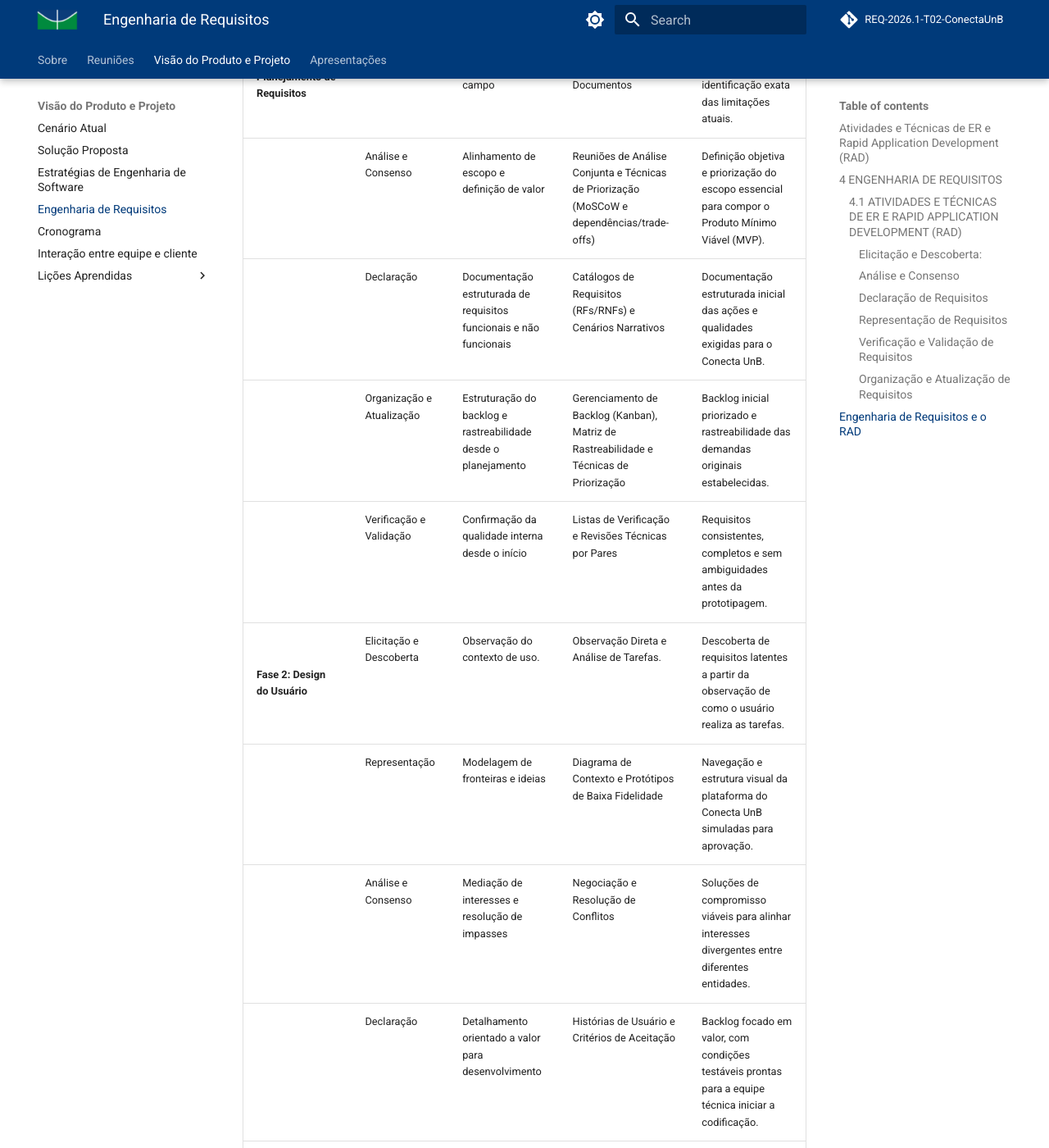
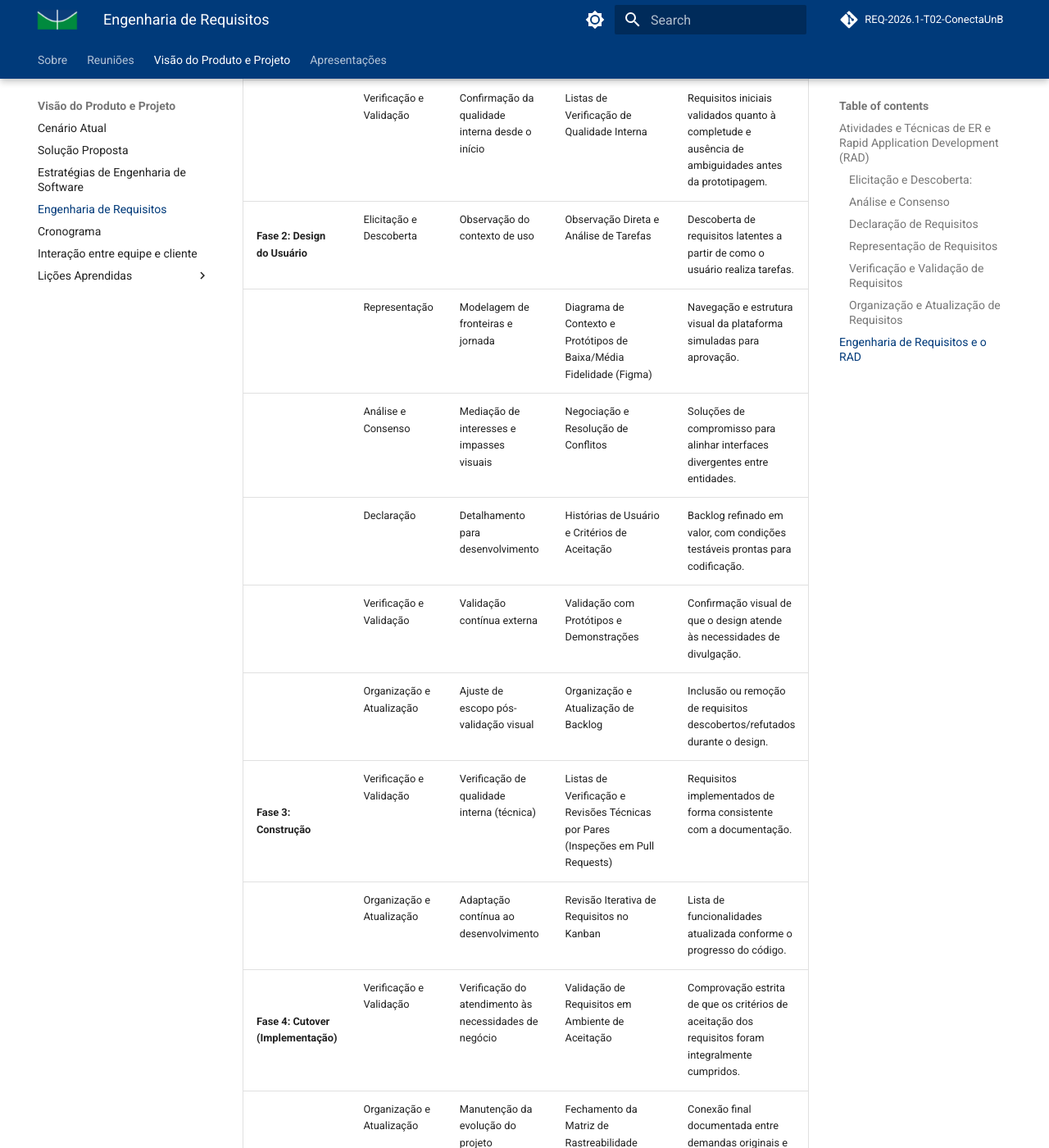
Before and after one commit to mdsreq-fga-unb/REQ-2026.1-T02-ConectaUnB, an MkDocs documentation site: the page built from docs/visaoDeProdutoProjeto/engenhariaDeRequisitos.md, in a window 1280 px wide and 1400 px high, scrolled down 4329 px. Shown: the whole window at 82% size. Built offline with MkDocs 1.6.1 and Material for MkDocs 9.7.7, drawn with Linux system fonts in a browser that asks for light colours; comment, search, counter and statistics services are not loaded; some of the changed text lies outside the part shown.

Commit message:
docs: revisão do Tópico 4

```diff
--- a/docs/visaoDeProdutoProjeto/engenhariaDeRequisitos.md
+++ b/docs/visaoDeProdutoProjeto/engenhariaDeRequisitos.md
@@ -2,55 +2,48 @@
 
 ## Atividades e Técnicas de ER e Rapid Application Development (RAD)
 
-## 4 ENGENHARIA DE REQUISITOS
+### Elicitação e Descoberta:
+As atividades de elicitação e descoberta buscam compreender o problema real dos stakeholders, coletando informações diretamente da fonte. No contexto do ConectaUnB, três técnicas principais foram adotadas:
 
-### 4.1 ATIVIDADES E TÉCNICAS DE ER E RAPID APPLICATION DEVELOPMENT (RAD)
+- **Entrevistas e conversas informais**: Reuniões e encontros com os stakeholders, como os discentes, docentes (Prof. Paula Meyer) e representantes de equipes de competição, empresas juniores e atléticas. O objetivo é entender a frustração de cada grupo com a atual fragmentação de informações, buscando entender de quem publicará e quem consumirá as oportunidades.
+- **Análise de Documentos e Sistemas Existentes**: Consultaremos as soluções utilizadas atualmente pela comunidade da UnB, como o site do Decanato de Extensão, murais físicos, SIGAA e perfis de Instagram. Essa análise servirá como base para descobrir as limitações exatas e a grande fragmentação das informações que a nova plataforma Conecta UnB precisará superar.
+- **Observação Direta e Análise de Tarefas**: Durante a fase de design do usuário, realizaremos a observação do contexto real de uso por parte das entidades e discentes. O objetivo dessa técnica é extrair necessidades implícitas e descobrir "requisitos latentes" a partir da observação de como os usuários realizam suas tarefas cotidianamente, focando em suas frustrações e no trabalho real, sem a utilização de protótipos nesse momento inicial de descoberta.
 
-#### Elicitação e Descoberta:
-As atividades de elicitação e descoberta buscam compreender o problema real dos stakeholders, coletando informações diretamente da fonte. No contexto do ConectaUnB, duas técnicas principais foram adotadas:
-
-* **Entrevistas e conversas informais**: Reuniões e encontros com os stakeholders, como os discentes, docentes (Prof. Paula Meyer) e representantes de equipes de competição, empresas juniores e atléticas. O objetivo é entender a frustração de cada grupo com a atual fragmentação de informações, buscando entender de quem publicará e quem consumirá as oportunidades.
-* **Análise de Documentos e Sistemas Existentes**: Consultaremos as soluções utilizadas atualmente pela comunidade da UnB, como o site do Decanato de Extensão, murais físicos, SIGAA e perfis de Instagram. Essa análise servirá como base para descobrir as limitações exatas e a grande fragmentação das informações que a nova plataforma Conecta UnB precisará superar.
-* **Observação Direta e Análise de Tarefas**: Durante a fase de design do usuário, realizaremos a observação do contexto real de uso por parte das entidades e discentes. O objetivo dessa técnica é extrair necessidades implícitas e descobrir "requisitos latentes" a partir da observação de como os usuários realizam suas tarefas cotidianamente, focando em suas frustrações e no trabalho real, sem a utilização de protótipos nesse momento inicial de descoberta.
-
-#### Análise e Consenso
+### Análise e Consenso
 Com os dados brutos coletados na etapa anterior, a equipe realiza atividades para alinhar entendimentos, resolver ambiguidades e priorizar o que será desenvolvido.
 
-* **Reuniões de Análise Conjunta**: Realizaremos sessões colaborativas reunindo a equipe e os representantes para resolver ambiguidades nos requisitos brutos, construindo um entendimento compartilhado sobre como centralizar as informações atualmente fragmentadas.
-* **Negociação**: Como o Conecta UnB atende a públicos com diferentes características (por exemplo, as necessidades de uma Empresa Júnior versus as de um Projeto de Extensão), buscaremos estabelecer soluções de compromisso para mediar interesses e prioridades divergentes.
-* **Técnicas de Priorização (MoSCoW e Índice de Prioridade)**: Tendo o processo RAD sido adotado pelo grupo, precisaremos focar em entregas rápidas e de alto valor. Utilizaremos o MoSCoW e a Matriz de Valor de Negócio — Esforço Técnico (Índice de Prioridade) para classificar os requisitos levantados e decidir coletivamente o que é essencial para compor o escopo do nosso MVP.
-* **Resolução de Conflitos**: Caso ocorram impasses durante as reuniões de alinhamento que não possam ser resolvidos apenas com diálogo, aplicaremos estratégias formais de resolução. Essa ação assegurará que as decisões sejam tomadas de forma transparente, evitando a paralisação do projeto.
+- **Reuniões de Análise Conjunta**: Realizaremos sessões colaborativas reunindo a equipe e os representantes para resolver ambiguidades nos requisitos brutos, construindo um entendimento compartilhado sobre como centralizar as informações atualmente fragmentadas.
+- **Negociação**: Como o Conecta UnB atende a públicos com diferentes características (por exemplo, as necessidades de uma Empresa Júnior versus as de um Projeto de Extensão), buscaremos estabelecer soluções de compromisso para mediar interesses e prioridades divergentes.
+- **Técnicas de Priorização (MoSCoW e Índice de Prioridade)**: Tendo o processo RAD sido adotado pelo grupo, precisaremos focar em entregas rápidas e de alto valor. Utilizaremos o MoSCoW e a Matriz de Valor de Negócio — Esforço Técnico (Índice de Prioridade) para classificar os requisitos levantados e decidir coletivamente o que é essencial para compor o escopo do nosso MVP.
+- **Resolução de Conflitos**: Caso ocorram impasses durante as reuniões de alinhamento que não possam ser resolvidos apenas com diálogo, aplicaremos estratégias formais de resolução. Essa ação assegurará que as decisões sejam tomadas de forma transparente, evitando a paralisação do projeto.
 
-#### Declaração de Requisitos
+### Declaração de Requisitos
 A declaração de requisitos formaliza o entendimento obtido durante o levantamento, tornando os requisitos claros, verificáveis e rastreáveis ao longo do desenvolvimento.
 
-* **Histórias de Usuário**: Sendo a principal técnica orientada a valor e experiência, elas serão utilizadas para compor o Backlog do Produto do Conecta UnB. As Histórias de Usuário descreverão as funcionalidades da plataforma a partir da perspectiva dos diferentes perfis de clientes, garantindo que as entregas iterativas do processo RAD sejam focadas no benefício real para a comunidade acadêmica.
-* **Catálogos de Requisitos (Listas de RFs e RNFs)**: Utilizaremos listas estruturadas para documentar formalmente os requisitos do sistema. Os Requisitos Funcionais descreverão as ações precisas da plataforma, enquanto os Requisitos Não Funcionais serão declarados e classificados utilizando o modelo URPS+, garantindo que atributos de qualidade como usabilidade, desempenho e suportabilidade fiquem perfeitamente claros para o desenvolvimento.
-* **Critérios de Aceitação**: Para garantir a verificabilidade das Histórias de Usuário e reduzir ambiguidades, definiremos condições objetivas e testáveis que a plataforma precisará atender para que uma funcionalidade seja aprovada. Essa técnica de declaração estruturada orientará a equipe técnica sobre o comportamento exato esperado de cada entrega iterativa.
-* **Cenários Narrativos**: Utilizaremos histórias concretas de uso para explorar o contexto dos diferentes perfis (como um aluno buscando um projeto ou uma Atlética divulgando um evento). Essa técnica narrativa ajudará a construir empatia e alinhar o entendimento com stakeholders não técnicos nas fases iniciais de descoberta do RAD.
+- **Histórias de Usuário**: Sendo a principal técnica orientada a valor e experiência, elas serão utilizadas para compor o Backlog do Produto do Conecta UnB. As Histórias de Usuário descreverão as funcionalidades da plataforma a partir da perspectiva dos diferentes perfis de clientes, garantindo que as entregas iterativas do processo RAD sejam focadas no benefício real para a comunidade acadêmica.
+- **Catálogos de Requisitos (Listas de RFs e RNFs)**: Utilizaremos listas estruturadas para documentar formalmente os requisitos do sistema. Os Requisitos Funcionais descreverão as ações precisas da plataforma, enquanto os Requisitos Não Funcionais serão declarados e classificados utilizando o modelo URPS+, garantindo que atributos de qualidade como usabilidade, desempenho e suportabilidade fiquem perfeitamente claros para o desenvolvimento.
+- **Critérios de Aceitação**: Para garantir a verificabilidade das Histórias de Usuário e reduzir ambiguidades, definiremos condições objetivas e testáveis que a plataforma precisará atender para que uma funcionalidade seja aprovada. Essa técnica de declaração estruturada orientará a equipe técnica sobre o comportamento exato esperado de cada entrega iterativa.
 
-#### Representação de Requisitos
+### Representação de Requisitos
 A representação dá forma visual e sistêmica aos requisitos já levantados, servindo de base para a comunicação com stakeholders e para o desenvolvimento.
 
-* **Sketches e Storyboards (Representações Livres)**: Criaremos esboços visuais manuais e narrativas em quadros para visualizar rapidamente as ideias e a jornada dos alunos e entidades ao interagirem com a plataforma. Isso facilitará as discussões iniciais e a exploração visual nas reuniões de alinhamento, provocando feedbacks rápidos sem a necessidade de formalismo excessivo.
-* **Protótipos de Baixa Fidelidade (Representações Semiestruturadas)**: Como a Prototipagem é o coração do processo RAD, utilizaremos protótipos simples para dar forma visual aos requisitos já levantados. Diferente da fase de elicitação, aqui o objetivo é estruturar visualmente e simular a navegação do Conecta UnB. Isso nos permitirá validar os fluxos de divulgação de editais e inscrição junto aos representantes (como a Prof. Paula Meyer), confirmando o entendimento da interface antes da codificação formal.
-* **Diagrama de Contexto (Representação Sistêmica)**: Desenvolveremos diagramas de contexto para definir claramente as fronteiras do Conecta UnB. Isso nos ajudará a visualizar como a nova plataforma se posiciona no ambiente universitário e quais serão suas trocas de informação com os atores externos (discentes, docentes, entidades) e possíveis limitações em relação a sistemas oficiais já existentes.
+- **Protótipos de Baixa/Média Fidelidade (Representações Semiestruturadas)**: Como a Prototipagem é o coração do processo RAD, utilizaremos protótipos simples para dar forma visual aos requisitos já levantados. Diferente da fase de elicitação, aqui o objetivo é estruturar visualmente e simular a navegação do Conecta UnB. Isso nos permitirá validar os fluxos de divulgação de editais e inscrição junto aos representantes (como a Prof. Paula Meyer), confirmando o entendimento da interface antes da codificação formal.
+- **Diagrama de Contexto (Representação Sistêmica)**: Desenvolveremos diagramas de contexto para definir claramente as fronteiras do Conecta UnB. Isso nos ajudará a visualizar como a nova plataforma se posiciona no ambiente universitário e quais serão suas trocas de informação com os atores externos (discentes, docentes, entidades) e possíveis limitações em relação a sistemas oficiais já existentes.
 
-#### Verificação e Validação de Requisitos
+### Verificação e Validação de Requisitos
 As atividades de Verificação e Validação garantem tanto a qualidade interna quanto a qualidade externa. Elas permeiam todas as fases do RAD.
 
-* **Validação com Protótipos e Demonstrações**: Como o processo RAD é fortemente orientado ao feedback contínuo, utilizaremos a apresentação de protótipos interativos e incrementos do sistema em reuniões com os stakeholders. O objetivo é garantir a qualidade externa, confirmando visualmente com o cliente se estamos "construindo o requisito correto" e se ele atende às reais necessidades de divulgação da comunidade acadêmica.
-* **Listas de Verificação**: Para assegurar a qualidade interna dos requisitos antes de passarem para a codificação, a equipe de desenvolvimento aplicará listas de verificação estruturadas. O propósito é responder à pergunta "estamos realizando o requisito da maneira correta?", avaliando se as histórias de usuário e os catálogos estão consistentes, completos, testáveis e sem ambiguidades.
-* **Testes de Aceitação do Usuário**: Para garantir que as funcionalidades implementadas cumprem as expectativas, os representantes dos usuários validarão o produto confrontando-o com os critérios de aceitação previamente definidos. Essa técnica comprova que o comportamento do Conecta UnB respeita as regras de negócio e as demandas específicas de entidades como EJs e Atléticas.
-* **Revisões Técnicas por Pares (Inspeções)**: A equipe técnica realizará revisões conjuntas dos artefatos de requisitos produzidos para verificar sua conformidade técnica. Essa prática de verificação busca identificar precocemente inconsistências, lacunas ou falhas nos Requisitos Funcionais e Não Funcionais antes que se tornem problemas na fase de desenvolvimento.
-* **Revisão Iterativa de Requisitos**: Sendo o projeto fortemente baseado em feedback rápido, aplicaremos revisões e atualizações contínuas ao conjunto de requisitos documentados. Temos o objetivo de manter a organização dos requisitos sempre em seu estado mais atual, refletindo imediatamente as mudanças, aprendizados e os novos consensos emergentes entre a equipe e os stakeholders.
+- **Validação com Protótipos e Demonstrações**: Como o processo RAD é fortemente orientado ao feedback contínuo, utilizaremos a apresentação de protótipos interativos e incrementos do sistema em reuniões com os stakeholders. O objetivo é garantir a qualidade externa, confirmando visualmente com o cliente se estamos "construindo o requisito correto" e se ele atende às reais necessidades de divulgação da comunidade acadêmica.
+- **Listas de Verificação**: Para assegurar a qualidade interna dos requisitos antes de passarem para a codificação, a equipe de desenvolvimento aplicará listas de verificação estruturadas. O propósito é responder à pergunta "estamos realizando o requisito da maneira correta?", avaliando se as histórias de usuário e os catálogos estão consistentes, completos, testáveis e sem ambiguidades.
+- **Validação de Requisitos em Ambiente de Aceitação**: Para garantir que as necessidades de negócio foram atendidas, os representantes dos usuários validarão os incrementos confrontando-os estritamente com os critérios de aceitação previamente definidos. Essa técnica comprova que o comportamento do Conecta UnB respeita as regras de negócio e as demandas específicas, focando na aprovação do requisito mapeado e não apenas na busca por falhas no produto final.
+- **Revisões Técnicas por Pares (Inspeções)**: A equipe técnica realizará revisões conjuntas dos artefatos de requisitos produzidos para verificar sua conformidade técnica. Essa prática de verificação busca identificar precocemente inconsistências, lacunas ou falhas nos Requisitos Funcionais e Não Funcionais antes que se tornem problemas na fase de desenvolvimento.
 
-#### Organização e Atualização de Requisitos
+### Organização e Atualização de Requisitos
 A organização e atualização dos requisitos está presente desde o Planejamento, estruturando o backlog inicial e a rastreabilidade, e se estende continuamente pelas fases de Construção e Cutover.
 
-* **Gerenciamento de Backlog**: Por termos optado pelo processo RAD iterativo e incremental com framework kanban, organizaremos os requisitos em um backlog dinâmico. Essa técnica estruturará as funcionalidades em uma lista priorizada, que será atualizada continuamente à medida que o entendimento do problema de fragmentação da UnB amadurece e novos feedbacks são coletados.
-* **Matriz de Rastreabilidade**: Utilizaremos uma matriz de rastreabilidade para conectar cada requisito à sua fonte original (por exemplo, a demanda de recrutamento da Empresa Júnior CJR ou de divulgação de eventos da Atlética Pesadelo) e aos artefatos do sistema. Essa técnica de organização garantirá que a evolução do entendimento coletivo não se perca e funcionará como uma memória estruturada das decisões e mudanças adotadas no projeto.
-* **Técnicas de Priorização**: Tendo o processo RAD adotado pelo grupo, precisaremos focar em entregas rápidas e de alto valor. Buscaremos utilizar técnicas de priorização colaborativa da literatura, como o MoSCoW aliado à análise de dependências e trade-offs. Essa combinação nos permitirá classificar os requisitos levantados, equilibrar limitações técnicas e decidir coletivamente o que é essencial para compor o escopo das entregas iniciais, após isso utilizaremos o kanban para gerenciamento das atividades, proporcionando um gerenciamento visual dos trabalhos em andamento.
+- **Organização e Atualização de Backlog**: Por termos optado pelo processo RAD iterativo e incremental com framework kanban, organizaremos os requisitos em um backlog dinâmico. Essa técnica estruturará as funcionalidades em uma lista priorizada, que será atualizada continuamente à medida que o entendimento do problema de fragmentação da UnB amadurece e novos feedbacks são coletados.
+- **Matriz de Rastreabilidade**: Utilizaremos uma matriz de rastreabilidade para conectar cada requisito à sua fonte original (por exemplo, a demanda de recrutamento da Empresa Júnior CJR ou de divulgação de eventos da Atlética Pesadelo) e aos artefatos do sistema. Essa técnica de organização garantirá que a evolução do entendimento coletivo não se perca e funcionará como uma memória estruturada das decisões e mudanças adotadas no projeto.
+- **Revisão Iterativa de Requisitos**: Sendo o projeto fortemente baseado em feedback rápido, aplicaremos revisões e atualizações contínuas ao conjunto de requisitos documentados. O objetivo é manter a organização dos requisitos sempre em seu estado mais atual, refletindo imediatamente as mudanças, os aprendizados e os novos consensos emergentes entre a equipe e os stakeholders ao longo do processo de desenvolvimento.
 
 ## Engenharia de Requisitos e o RAD
 
@@ -58,15 +51,16 @@
 | :--- | :--- | :--- | :--- | :--- |
 | **Fase 1: Planejamento de Requisitos** | Elicitação e Descoberta | Interação direta com stakeholders e pesquisa de campo | Entrevistas, conversas informais e Análise de Documentos | Entendimento claro da fragmentação de informações e identificação exata das limitações atuais. |
 | | Análise e Consenso | Alinhamento de escopo e definição de valor | Reuniões de Análise Conjunta e Técnicas de Priorização (MoSCoW e dependências/trade-offs) | Definição objetiva e priorização do escopo essencial para compor o Produto Mínimo Viável (MVP). |
-| | Declaração | Documentação estruturada de requisitos funcionais e não funcionais | Catálogos de Requisitos (RFs/RNFs) e Cenários Narrativos | Documentação estruturada inicial das ações e qualidades exigidas para o Conecta UnB. |
-| | Organização e Atualização | Estruturação do backlog e rastreabilidade desde o planejamento | Gerenciamento de Backlog (Kanban), Matriz de Rastreabilidade e Técnicas de Priorização | Backlog inicial priorizado e rastreabilidade das demandas originais estabelecidas. |
-| | Verificação e Validação | Confirmação da qualidade interna desde o início | Listas de Verificação e Revisões Técnicas por Pares | Requisitos consistentes, completos e sem ambiguidades antes da prototipagem. |
-| **Fase 2: Design do Usuário** | Elicitação e Descoberta | Observação do contexto de uso.  | Observação Direta e Análise de Tarefas. | Descoberta de requisitos latentes a partir da observação de como o usuário realiza as tarefas. |
-| | Representação | Modelagem de fronteiras e ideias | Diagrama de Contexto e Protótipos de Baixa Fidelidade | Navegação e estrutura visual da plataforma do Conecta UnB simuladas para aprovação. |
-| | Análise e Consenso | Mediação de interesses e resolução de impasses | Negociação e Resolução de Conflitos | Soluções de compromisso viáveis para alinhar interesses divergentes entre diferentes entidades. |
-| | Declaração | Detalhamento orientado a valor para desenvolvimento | Histórias de Usuário e Critérios de Aceitação | Backlog focado em valor, com condições testáveis prontas para a equipe técnica iniciar a codificação. |
-| | Verificação e Validação | Validação contínua de qualidade externa | Validação com Protótipos e Demonstrações | Confirmação visual com o cliente de que o design atende às reais necessidades de divulgação. |
-| **Fase 3: Construção** | Verificação e Validação | Verificação de qualidade interna (técnica) | Listas de Verificação e Revisões Técnicas por Pares (Inspeções) | Requisitos implementados de forma consistente, garantindo que estejam completos e sem ambiguidades. |
-| | Organização e Atualização | Adaptação contínua ao desenvolvimento | Gerenciamento de Backlog via Kanban e Revisão Iterativa de Requisitos | Lista de funcionalidades priorizada e dinamicamente atualizada conforme o progresso do desenvolvimento. |
-| **Fase 4: Cutover (Implementação)** | Verificação e Validação | Testes finais de aceitação do produto com o cliente | Testes de Aceitação do Usuário - validação das funcionalidades implementadas em execução | Comprovação final de que o Conecta UnB atende às regras de negócio e expectativas da comunidade. |
-| | Organização e Atualização | Manutenção da evolução do projeto | Revisão Iterativa de Requisitos e Matriz de rastreabilidade | Conexão documentada entre as demandas originais das entidades e as entregas finais para futuras manutenções. |
+| | Declaração | Documentação estruturada de requisitos funcionais e não funcionais | Catálogos de Requisitos (RFs/RNFs) | Documentação estruturada inicial das ações e qualidades exigidas para o Conecta UnB. |
+| | Organização e Atualização | Estruturação inicial do backlog e rastreabilidade | Organização e Atualização de Backlog e Matriz de Rastreabilidade | Backlog preliminar priorizado e rastreabilidade das demandas estabelecida. |
+| | Verificação e Validação | Confirmação da qualidade interna desde o início | Listas de Verificação de Qualidade Interna | Requisitos iniciais validados quanto à completude e ausência de ambiguidades antes da prototipagem. |
+| **Fase 2: Design do Usuário** | Elicitação e Descoberta | Observação do contexto de uso | Observação Direta e Análise de Tarefas | Descoberta de requisitos latentes a partir de como o usuário realiza tarefas. |
+| | Representação | Modelagem de fronteiras e jornada | Diagrama de Contexto e Protótipos de Baixa/Média Fidelidade (Figma) | Navegação e estrutura visual da plataforma simuladas para aprovação. |
+| | Análise e Consenso | Mediação de interesses e impasses visuais | Negociação e Resolução de Conflitos | Soluções de compromisso para alinhar interfaces divergentes entre entidades. |
+| | Declaração | Detalhamento para desenvolvimento | Histórias de Usuário e Critérios de Aceitação | Backlog refinado em valor, com condições testáveis prontas para codificação. |
+| | Verificação e Validação | Validação contínua externa | Validação com Protótipos e Demonstrações | Confirmação visual de que o design atende às necessidades de divulgação. |
+| | Organização e Atualização | Ajuste de escopo pós-validação visual | Organização e Atualização de Backlog | Inclusão ou remoção de requisitos descobertos/refutados durante o design. |
+| **Fase 3: Construção** | Verificação e Validação | Verificação de qualidade interna (técnica) | Listas de Verificação e Revisões Técnicas por Pares (Inspeções em Pull Requests) | Requisitos implementados de forma consistente com a documentação. |
+| | Organização e Atualização | Adaptação contínua ao desenvolvimento | Revisão Iterativa de Requisitos no Kanban | Lista de funcionalidades atualizada conforme o progresso do código. |
+| **Fase 4: Cutover (Implementação)** | Verificação e Validação | Verificação do atendimento às necessidades de negócio | Validação de Requisitos em Ambiente de Aceitação | Comprovação estrita de que os critérios de aceitação dos requisitos foram integralmente cumpridos. |
+| | Organização e Atualização | Manutenção da evolução do projeto | Fechamento da Matriz de Rastreabilidade | Conexão final documentada entre demandas originais e código entregue. |
```
